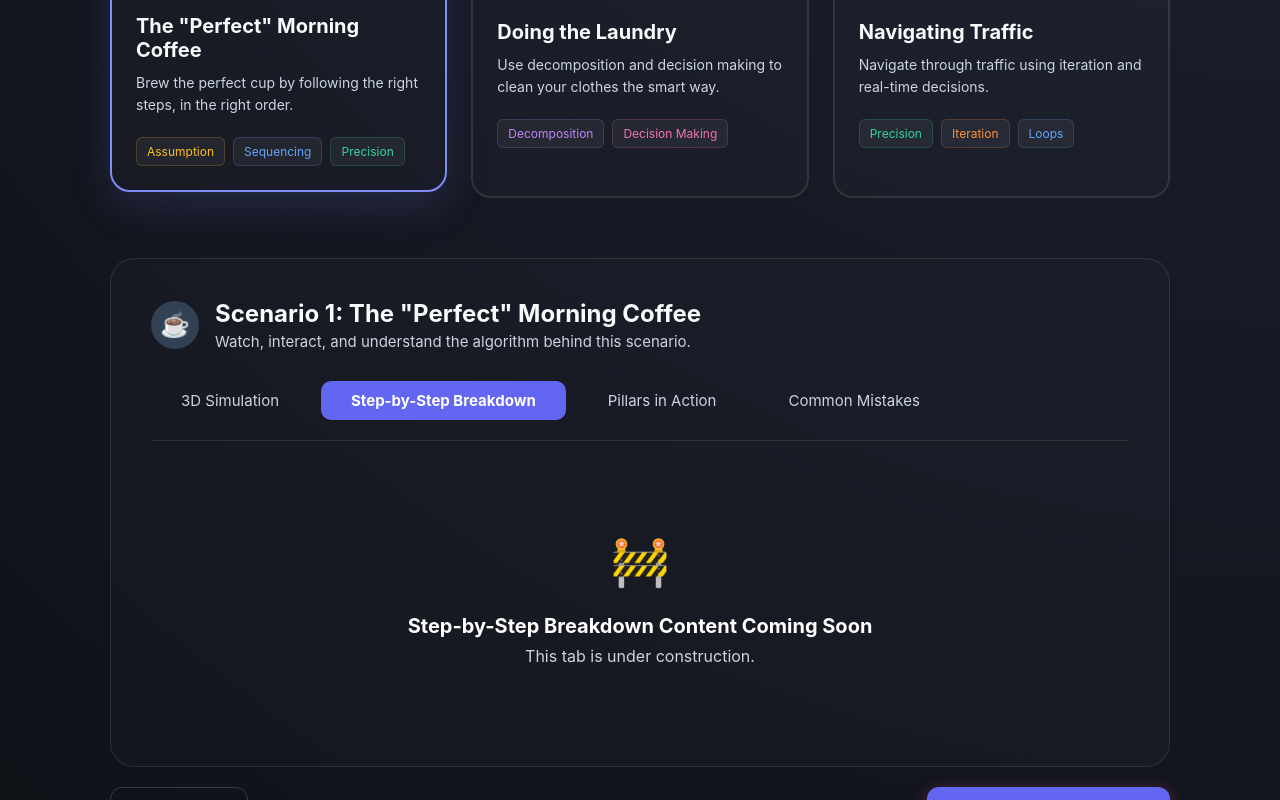
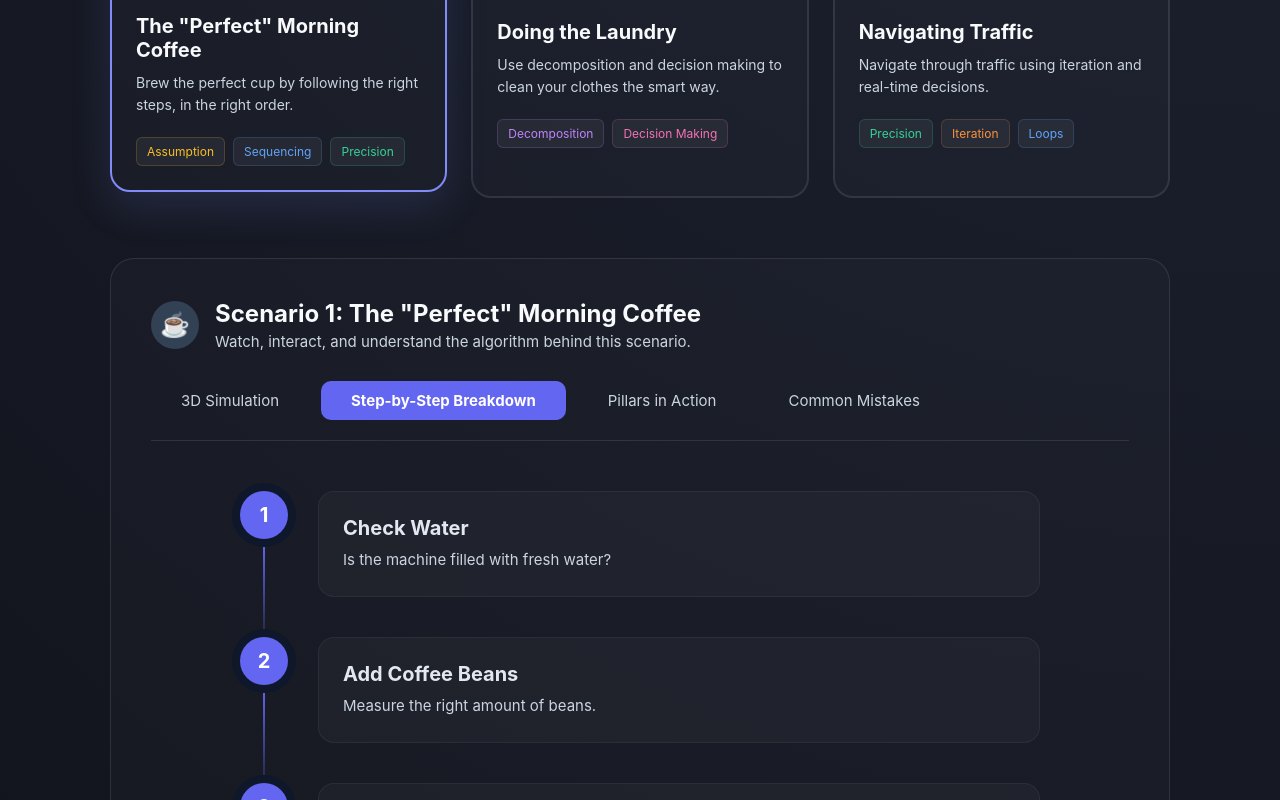
Before and after one commit to SPP-2005/AlgoThink1, a Next.js app: page /course/module-2 in a window 1280 px wide. Both pictures are taken after a click on the button "Step-by-Step Breakdown". Shown: the part 720-1520 px from the top of the page. Built offline with nearby package versions, Linux system fonts and the light colour scheme.

Commit message:
feat: create module 2 learning page with interactive scenario simulations

```diff
--- a/app/course/module-2/page.js
+++ b/app/course/module-2/page.js
@@ -38,6 +38,11 @@ export default function Module2() {
                 { icon: '⏳', title: 'Sequencing', desc: 'Do steps in the right order.' },
                 { icon: '🎯', title: 'Precision', desc: 'Exact amounts and actions matter.' },
                 { icon: '✅', title: 'Better Results', desc: 'A perfect algorithm makes a perfect coffee!' }
+            ],
+            mistakes: [
+                { icon: '⚠️', title: 'Missing Condition Checks', desc: 'Starting the machine without verifying water or beans exist. (NullReferenceException)' },
+                { icon: '🔁', title: 'Incorrect Sequence', desc: 'Grinding beans after you pour the water. Order of execution matters!' },
+                { icon: '🤷', title: 'Ambiguous Parameters', desc: 'Adding "some" coffee instead of a precise measurement, resulting in unpredictable output.' }
             ]
         },
         {
@@ -59,6 +64,11 @@ export default function Module2() {
                 { icon: '🔀', title: 'Decision Making', desc: 'Apply If/Then logic to sorting.' },
                 { icon: '⚙️', title: 'Execution', desc: 'Run the correct machine sequence.' },
                 { icon: '✨', title: 'Clean Clothes', desc: 'No ruined shirts!' }
+            ],
+            mistakes: [
+                { icon: '💥', title: 'Bad Branching Logic', desc: 'Mixing a red shirt with whites because the sorting logic was flawed.' },
+                { icon: '🗑️', title: 'Unhandled Edge Cases', desc: 'Leaving tissues in a pocket. The algorithm didn\'t account for outliers.' },
+                { icon: '📦', title: 'Memory Overflow', desc: 'Overloading the machine beyond its capacity constraints, causing a crash (or bad wash).' }
             ]
         },
         {
@@ -80,6 +90,11 @@ export default function Module2() {
                 { icon: '🔁', title: 'Loops', desc: 'Continuously check surroundings.' },
                 { icon: '🔄', title: 'Iteration', desc: 'Adapt to changes dynamically.' },
                 { icon: '🏁', title: 'Success', desc: 'Arrive on time and safely.' }
+            ],
+            mistakes: [
+                { icon: '♾️', title: 'Infinite Loops', desc: 'Circling the block forever because the algorithm lacks an exit condition.' },
+                { icon: '🧟', title: 'Stale State Data', desc: 'Following a GPS route into a closed road because the traffic data wasn\'t updated.' },
+                { icon: '🛑', title: 'Unhandled Exceptions', desc: 'Getting a flat tire without a spare. The algorithm crashed and had no error-recovery plan.' }
             ]
         }
     ];
@@ -325,11 +340,66 @@ export default function Module2() {
                     </>
                 )}
 
-                {activeTab !== '3D Simulation' && (
-                    <div style={{ padding: '60px', textAlign: 'center', color: 'var(--text-muted)' }}>
-                        <div style={{ fontSize: '48px', marginBottom: '24px' }}>🚧</div>
-                        <h3 style={{ fontSize: '20px', color: 'white' }}>{activeTab} Content Coming Soon</h3>
-                        <p style={{ marginTop: '8px' }}>This tab is under construction.</p>
+                {/* Tab Content - Step-by-Step Breakdown */}
+                {activeTab === 'Step-by-Step Breakdown' && (
+                    <div style={{ padding: '20px 0' }}>
+                        <div style={{ maxWidth: '800px', margin: '0 auto' }}>
+                            {activeData.steps.map((step, idx) => (
+                                <div key={step.id} style={{ display: 'flex', gap: '30px', marginBottom: '40px', position: 'relative' }}>
+                                    {idx < activeData.steps.length - 1 && (
+                                        <div style={{ position: 'absolute', top: '50px', left: '23px', width: '2px', height: 'calc(100% + 10px)', background: 'linear-gradient(to bottom, #6366f1, transparent)' }}></div>
+                                    )}
+                                    <div style={{ width: '48px', height: '48px', borderRadius: '50%', background: '#6366f1', display: 'flex', alignItems: 'center', justifyContent: 'center', fontSize: '20px', fontWeight: 'bold', color: 'white', zIndex: 1, boxShadow: '0 0 0 8px #0f172a' }}>
+                                        {step.id}
+                                    </div>
+                                    <div style={{ flex: 1, background: 'rgba(255,255,255,0.03)', border: '1px solid rgba(255,255,255,0.05)', borderRadius: '16px', padding: '24px' }}>
+                                        <h3 style={{ fontSize: '20px', fontWeight: 'bold', marginBottom: '8px', color: '#e2e8f0' }}>{step.title}</h3>
+                                        <p style={{ color: 'var(--text-muted)', fontSize: '15px', lineHeight: '1.6', margin: 0 }}>{step.desc}</p>
+                                    </div>
+                                </div>
+                            ))}
+                        </div>
+                    </div>
+                )}
+
+                {/* Tab Content - Pillars in Action */}
+                {activeTab === 'Pillars in Action' && (
+                    <div style={{ padding: '20px 0' }}>
+                        <p style={{ color: 'var(--text-muted)', fontSize: '16px', marginBottom: '40px', textAlign: 'center', maxWidth: '600px', margin: '0 auto 40px auto' }}>
+                            Here is how the 7 Superpowers of Algorithmic Thinking directly map to solving this everyday problem.
+                        </p>
+                        <div style={{ display: 'grid', gridTemplateColumns: 'repeat(2, 1fr)', gap: '24px' }}>
+                            {activeData.learnings.map((learning, idx) => (
+                                <div key={idx} style={{ background: 'linear-gradient(145deg, rgba(255,255,255,0.05), rgba(255,255,255,0.01))', border: '1px solid rgba(255,255,255,0.05)', borderRadius: '20px', padding: '30px', display: 'flex', gap: '24px', alignItems: 'flex-start' }}>
+                                    <div style={{ fontSize: '48px', background: 'rgba(99, 102, 241, 0.1)', width: '80px', height: '80px', borderRadius: '20px', display: 'flex', alignItems: 'center', justifyContent: 'center' }}>
+                                        {learning.icon}
+                                    </div>
+                                    <div>
+                                        <h3 style={{ fontSize: '20px', fontWeight: 'bold', color: '#818cf8', marginBottom: '8px' }}>{learning.title}</h3>
+                                        <p style={{ color: 'var(--text-muted)', fontSize: '15px', lineHeight: '1.6', margin: 0 }}>{learning.desc}</p>
+                                    </div>
+                                </div>
+                            ))}
+                        </div>
+                    </div>
+                )}
+
+                {/* Tab Content - Common Mistakes */}
+                {activeTab === 'Common Mistakes' && (
+                    <div style={{ padding: '20px 0' }}>
+                        <div style={{ background: 'rgba(239, 68, 68, 0.05)', border: '1px solid rgba(239, 68, 68, 0.2)', borderRadius: '20px', padding: '30px', marginBottom: '40px' }}>
+                            <h3 style={{ color: '#f87171', fontSize: '20px', fontWeight: 'bold', marginBottom: '10px' }}>What happens when the algorithm fails?</h3>
+                            <p style={{ color: 'var(--text-muted)', fontSize: '15px', margin: 0 }}>Every frustrating mistake you make in real life is usually just a bug in your mental algorithm. Recognizing these bugs helps you optimize your daily life.</p>
+                        </div>
+                        <div style={{ display: 'grid', gridTemplateColumns: 'repeat(3, 1fr)', gap: '24px' }}>
+                            {activeData.mistakes.map((mistake, idx) => (
+                                <div key={idx} style={{ background: 'rgba(255,255,255,0.02)', border: '1px solid rgba(255,255,255,0.05)', borderRadius: '16px', padding: '24px', transition: 'transform 0.2s', cursor: 'default' }} className="hover-lift">
+                                    <div style={{ fontSize: '32px', marginBottom: '16px' }}>{mistake.icon}</div>
+                                    <h4 style={{ fontSize: '18px', fontWeight: 'bold', color: '#e2e8f0', marginBottom: '12px' }}>{mistake.title}</h4>
+                                    <p style={{ color: 'var(--text-muted)', fontSize: '14px', lineHeight: '1.6', margin: 0 }}>{mistake.desc}</p>
+                                </div>
+                            ))}
+                        </div>
                     </div>
                 )}
             </div>
```
